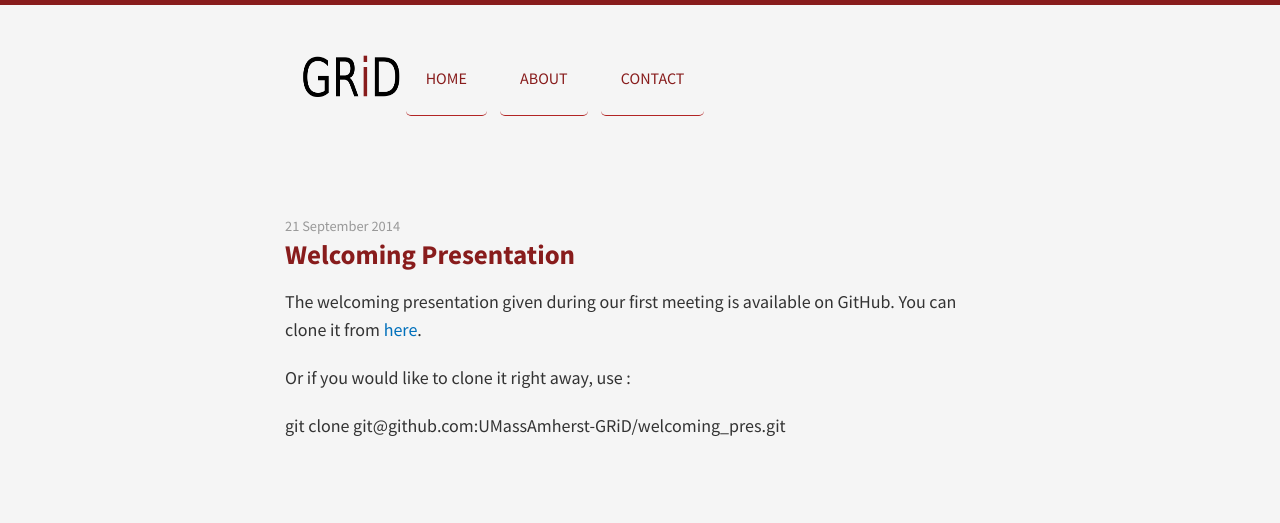
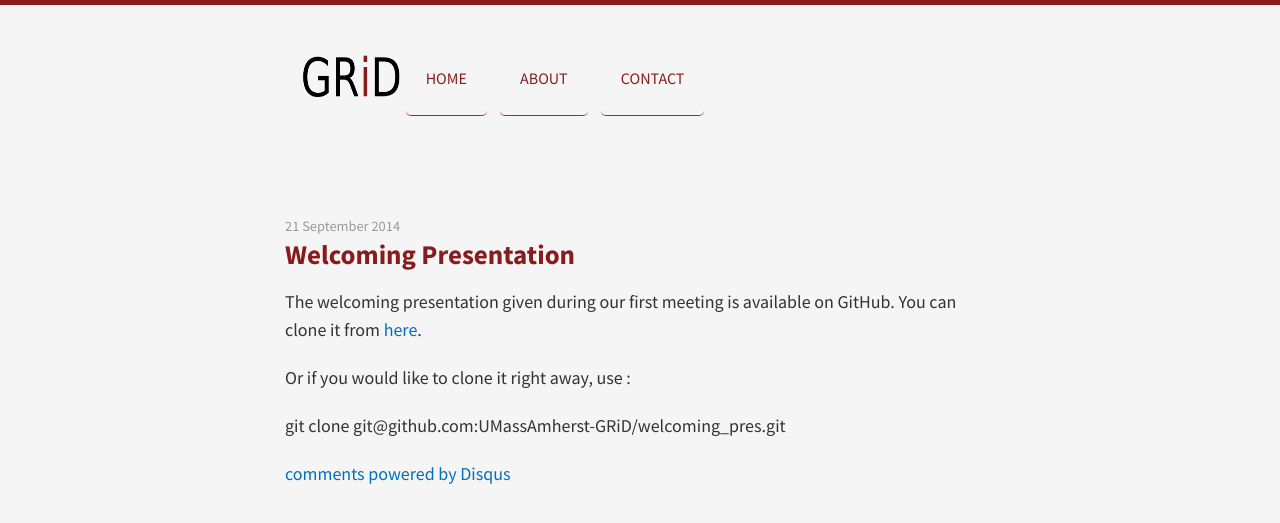
Before and after one commit to gridclub/gridclub.github.io, a Jekyll site: the page built from _posts/2014-09-21-welcoming-presentation.md, in a window 1280 px wide. Shown: the top 523 px of the page. Built offline with Jekyll 4.4.1, drawn with Linux system fonts in a browser that asks for light colours; nearby versions of some CDN libraries; comment, search, counter and statistics services are not loaded; some of the changed lines change nothing that is shown.

Commit message:
Added comment section and updated blog

```diff
--- a/_layouts/post.html
+++ b/_layouts/post.html
@@ -7,4 +7,20 @@
   <h2>{{ page.title }}</h2>
 
   {{ content }}
+
+   <div id="disqus_thread"></div>
+       <script type="text/javascript">
+                   /* * * CONFIGURATION VARIABLES: EDIT BEFORE PASTING INTO YOUR WEBPAGE * * */
+                           var disqus_shortname = 'umassamherstgrid'; // required: replace example with your forum shortname
+
+                                   /* * * DON'T EDIT BELOW THIS LINE * * */
+                                           (function() {
+                                                           var dsq = document.createElement('script'); dsq.type = 'text/javascript'; dsq.async = true;
+                                                                       dsq.src = '//' + disqus_shortname + '.disqus.com/embed.js';
+                                                                                   (document.getElementsByTagName('head')[0] || document.getElementsByTagName('body')[0]).appendChild(dsq);
+                                                                                           })();
+                                                                                               </script>
+                                                                                                   <noscript>Please enable JavaScript to view the <a href="http://disqus.com/?ref_noscript">comments powered by Disqus.</a></noscript>
+                                                                                                       <a href="http://disqus.com" class="dsq-brlink">comments powered by <span class="logo-disqus">Disqus</span></a>
+
 </article>
```
